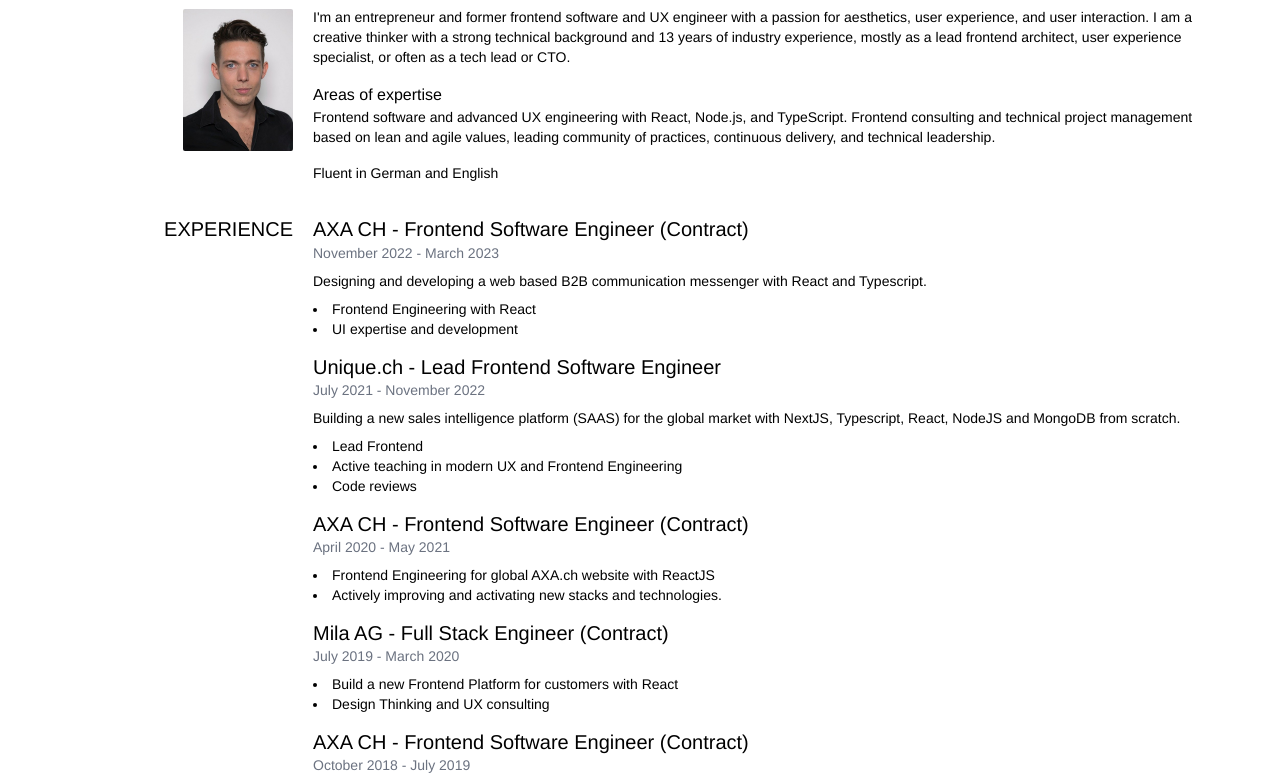
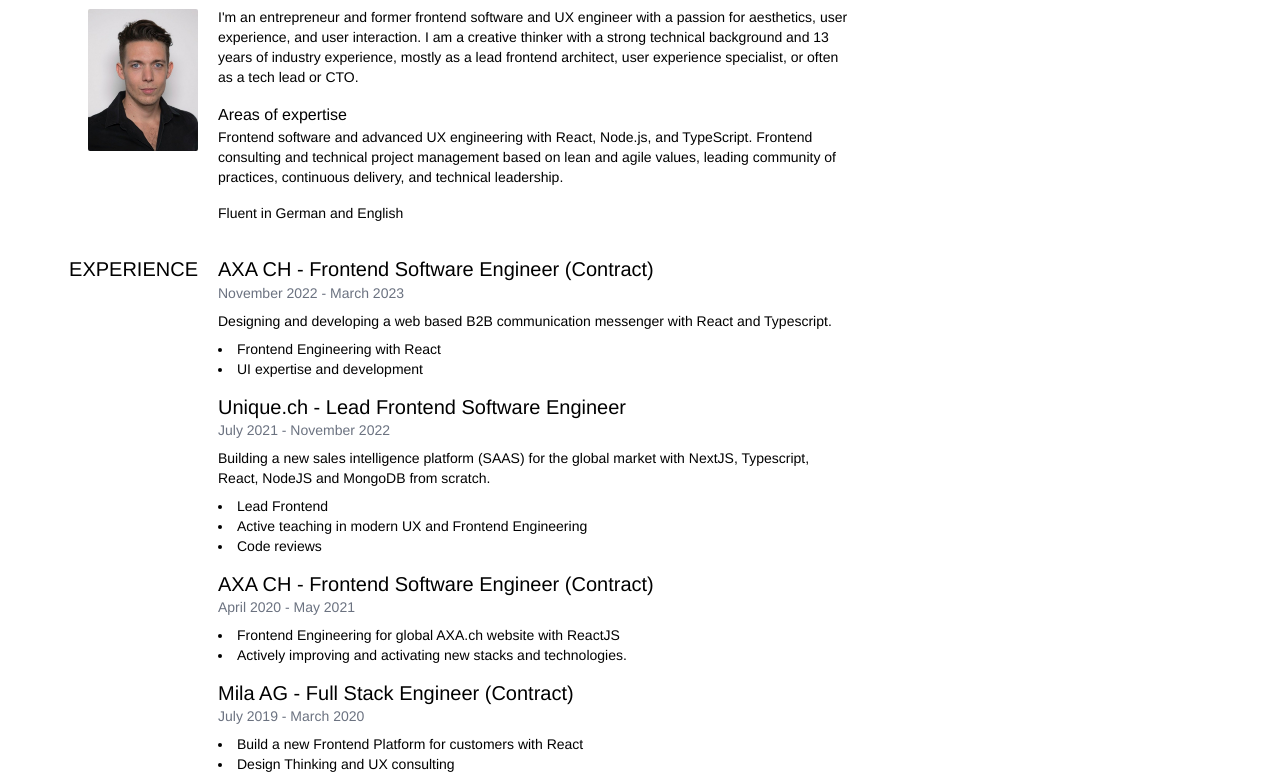
Before and after one commit to jackblackCH/illien.digital, a website: page cv.html in a window 1280 px wide. Shown: the part 93-873 px from the top of the page. Drawn offline with Linux system fonts and the light colour scheme.

Commit message:
Add max width

```diff
--- a/cv.html
+++ b/cv.html
@@ -6,7 +6,7 @@
     <link href="./dist/output.css" rel="stylesheet" />
     <title>CV - Marc Illien - UX / Frontend Software Engineer</title>
   </head>
-  <body>
+  <body class="max-w-[900px]">
     <h1 class="sr-only">CV - Marc Illien - UX / Frontend Software Engineer</h1>
     <div class="grid grid-cols-4 grid-rows-1 pt-12 pr-12 pl-0 gap-x-5 gap-y-8">
       <div class="text-right">
```
Also changed, not shown: dist/output.css.
